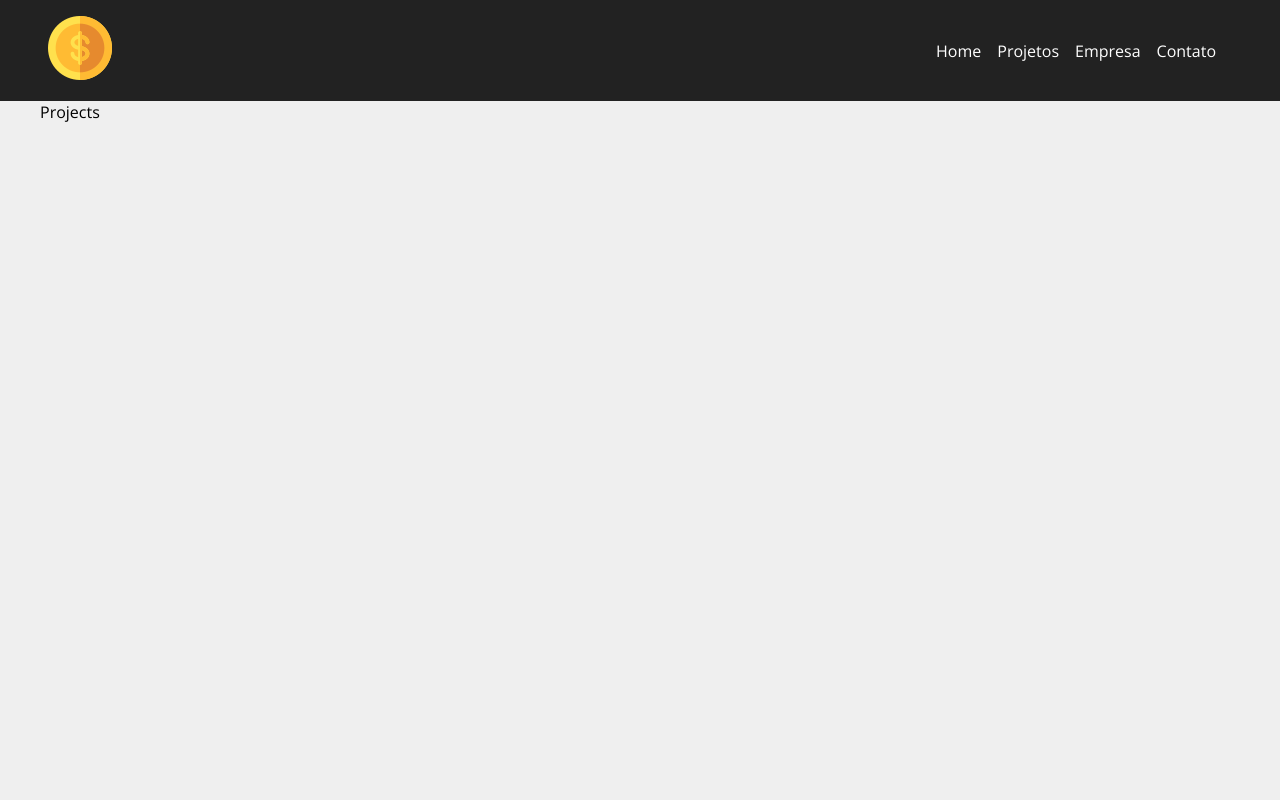
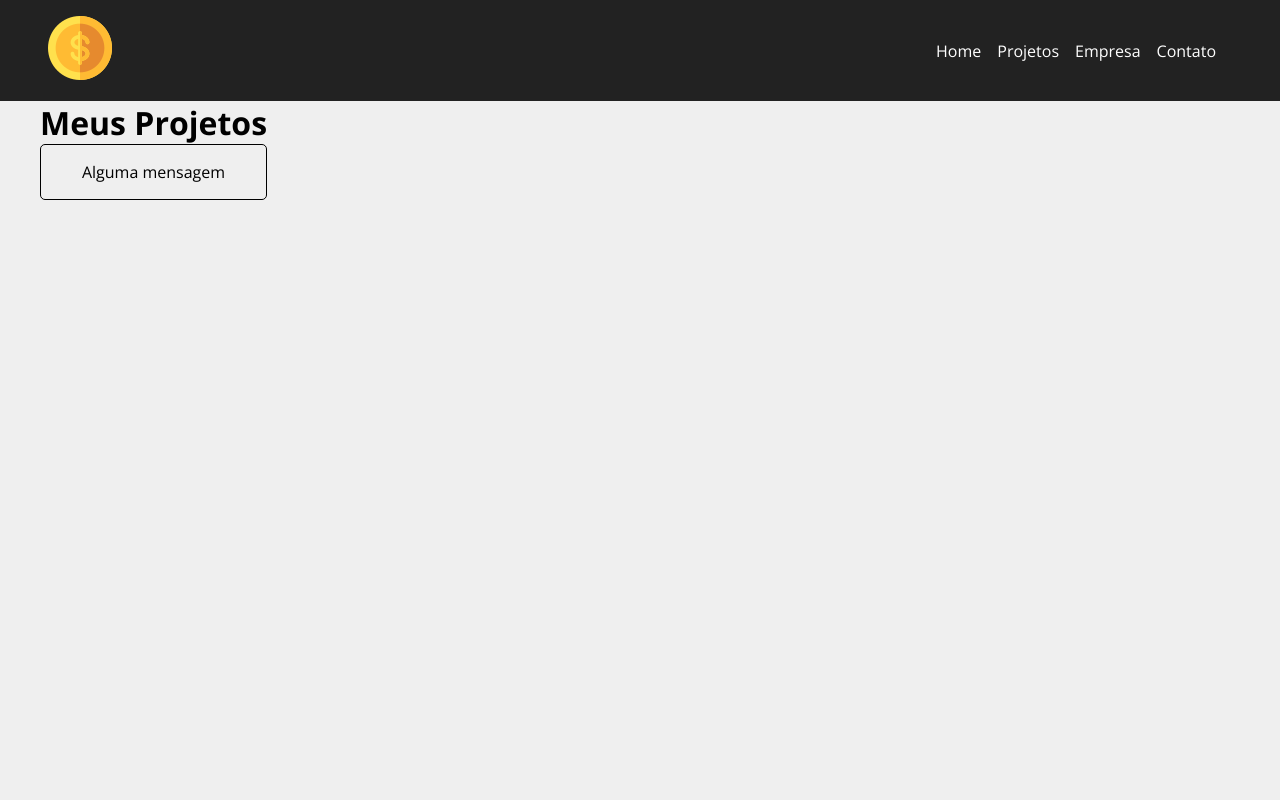
Before and after one commit to RafaelHDSV/Costs, a React (Create React App) app: page /projects in a window 1280 px wide. Shown: the top 800 px of the page. Built offline with nearby package versions, Linux system fonts and the light colour scheme; the HTML template or start-up script is replaced by a standard one.

Commit message:
Adding msg

```diff
--- a/db.json
+++ b/db.json
@@ -1,5 +1,17 @@
 {
-  "projects": [],
+  "projects": [
+    {
+      "name": "Projeto 1",
+      "budget": "5000",
+      "category": {
+        "id": "2",
+        "name": "Desenvolvimento"
+      },
+      "cost": 0,
+      "services": [],
+      "id": 1
+    }
+  ],
   "categories": [
     {
       "id": 1,
--- /dev/null
+++ b/src/components/layout/Message.js
@@ -0,0 +1,12 @@
+import React from 'react'
+import styles from './Message.module.css'
+
+const Message = ({ type, msg }) => {
+    return (
+        <div className={`${styles.message} ${styles[type]}`}>
+            {msg}
+        </div>
+    )
+}
+
+export default Message
--- /dev/null
+++ b/src/components/layout/Message.module.css
@@ -0,0 +1,21 @@
+.message {
+    width: 100%;
+    padding: 1rem;
+    border: 1px solid #000;
+    margin: 0 auto;
+    text-align: center;
+    margin-bottom: 2rem;
+    border-radius: 5px;
+}
+
+.sucess {
+    color: #155724;
+    background-color: #d4edda;
+    border-color: #c3e6cb;
+}
+
+.error {
+    color: #721c24;
+    background-color: #f8d7da;
+    border-color: #f5c6cb;
+}
--- a/src/components/pages/Projects.js
+++ b/src/components/pages/Projects.js
@@ -1,8 +1,12 @@
 import React from 'react'
+import Message from '../layout/Message'
 
 const Projects = () => {
     return (
-        <p>Projects</p>
+        <div>
+            <h1>Meus Projetos</h1>
+            <Message msg='Alguma mensagem'></Message>
+        </div>
     )
 }
 
```
